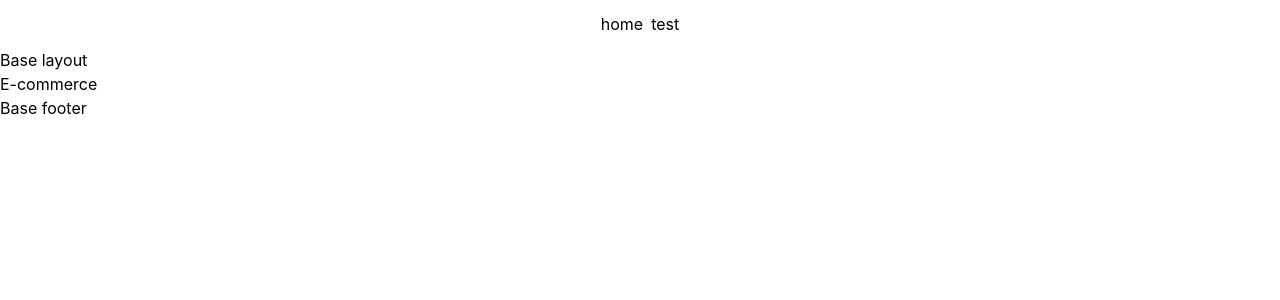
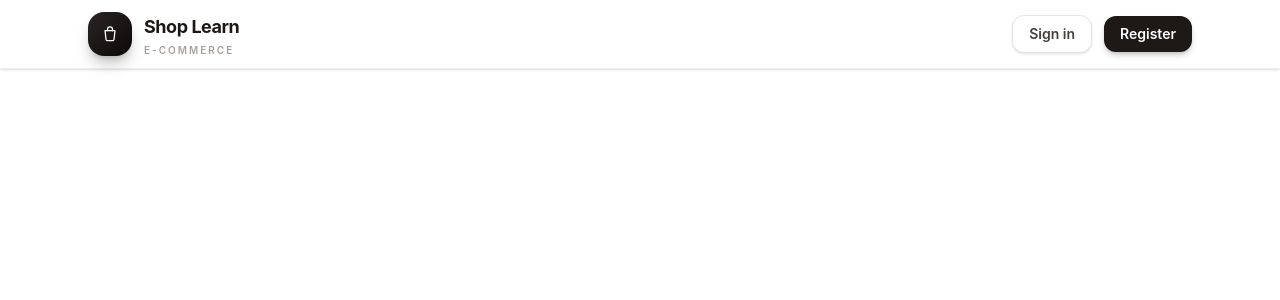
Before and after one commit to ITkah/nuxt-learn, a Nuxt app: page / in a window 1280 px wide. Shown: the top 300 px of the page. Built offline with nearby package versions, Linux system fonts and the light colour scheme.

Commit message:
Add base header and static auth UI components.
Introduce the app shell with a styled header and reusable markup-only form components for the upcoming auth flow.

```diff
--- a/app/app.vue
+++ b/app/app.vue
@@ -1,10 +1,3 @@
 <template>
-  <div class="m-3 flex items-center justify-center gap-2">
-    <NuxtLink to="/">home</NuxtLink>
-    <NuxtLink to="/test">test</NuxtLink>
-  </div>
-
-  <NuxtLayout>
-    <NuxtPage />
-  </NuxtLayout>
+  <BaseHeader />
 </template>
--- a/app/assets/css/main.css
+++ b/app/assets/css/main.css
@@ -1 +1,2 @@
 @import 'tailwindcss';
+@source "../../**/*";
--- /dev/null
+++ b/app/components/auth/AuthCard.vue
@@ -0,0 +1,20 @@
+<script setup lang="ts">
+defineProps<{
+  title: string
+  subtitle?: string
+}>()
+</script>
+
+<template>
+  <div class="w-full max-w-md rounded-2xl border border-stone-200/80 bg-white p-8 shadow-xl shadow-stone-200/50">
+    <div class="mb-8 text-center">
+      <h1 class="text-2xl font-semibold tracking-tight text-stone-900">
+        {{ title }}
+      </h1>
+      <p v-if="subtitle" class="mt-2 text-sm text-stone-500">
+        {{ subtitle }}
+      </p>
+    </div>
+    <slot />
+  </div>
+</template>
--- /dev/null
+++ b/app/components/auth/LoginForm.vue
@@ -0,0 +1,25 @@
+<template>
+  <form class="flex flex-col gap-5">
+    <BaseInput
+      label="Email"
+      name="email"
+      type="email"
+      autocomplete="email"
+      placeholder="you@example.com"
+      required
+    />
+
+    <BaseInput
+      label="Password"
+      name="password"
+      type="password"
+      autocomplete="current-password"
+      placeholder="••••••••"
+      required
+    />
+
+    <BaseButton type="submit" class="w-full">
+      Sign in
+    </BaseButton>
+  </form>
+</template>
--- /dev/null
+++ b/app/components/auth/RegisterForm.vue
@@ -0,0 +1,33 @@
+<template>
+  <form class="flex flex-col gap-5">
+    <BaseInput
+      label="Full name"
+      name="name"
+      autocomplete="name"
+      placeholder="Jane Doe"
+      required
+    />
+
+    <BaseInput
+      label="Email"
+      name="email"
+      type="email"
+      autocomplete="email"
+      placeholder="you@example.com"
+      required
+    />
+
+    <BaseInput
+      label="Password"
+      name="password"
+      type="password"
+      autocomplete="new-password"
+      placeholder="••••••••"
+      required
+    />
+
+    <BaseButton type="submit" class="w-full">
+      Create account
+    </BaseButton>
+  </form>
+</template>
--- /dev/null
+++ b/app/components/layout/BaseHeader.vue
@@ -0,0 +1,46 @@
+<template>
+  <header class="sticky top-0 z-50 border-b border-stone-200/70 bg-white/90 shadow-sm backdrop-blur-xl">
+    <div class="mx-auto flex h-[4.25rem] max-w-6xl items-center justify-between gap-4 px-4 sm:px-6">
+      <NuxtLink
+        to="/"
+        class="flex items-center gap-3 transition-opacity hover:opacity-90"
+      >
+        <span class="flex size-11 items-center justify-center rounded-2xl bg-gradient-to-br from-stone-800 to-stone-950 text-white shadow-lg shadow-stone-900/25">
+          <svg
+            xmlns="http://www.w3.org/2000/svg"
+            viewBox="0 0 24 24"
+            fill="none"
+            class="size-5"
+            aria-hidden="true"
+          >
+            <path
+              d="M6 8h12l-1.2 10.5a1.5 1.5 0 0 1-1.49 1.33H8.69a1.5 1.5 0 0 1-1.49-1.33L6 8Z"
+              stroke="currentColor"
+              stroke-width="1.5"
+              stroke-linejoin="round"
+            />
+            <path
+              d="M9 8V6.5a3 3 0 1 1 6 0V8"
+              stroke="currentColor"
+              stroke-width="1.5"
+              stroke-linecap="round"
+            />
+          </svg>
+        </span>
+        <span class="flex flex-col leading-none">
+          <span class="text-base font-bold tracking-tight text-stone-900 sm:text-lg">Shop Learn</span>
+          <span class="mt-1 text-[10px] font-semibold uppercase tracking-[0.2em] text-stone-400">E-commerce</span>
+        </span>
+      </NuxtLink>
+
+      <div class="flex items-center gap-2.5 sm:gap-3">
+        <BaseButton to="/login" variant="outline" size="sm">
+          Sign in
+        </BaseButton>
+        <BaseButton to="/register" variant="primary" size="sm">
+          Register
+        </BaseButton>
+      </div>
+    </div>
+  </header>
+</template>
--- /dev/null
+++ b/app/components/ui/BaseButton.vue
@@ -0,0 +1,41 @@
+<script setup lang="ts">
+defineProps<{
+  to?: string
+  type?: 'button' | 'submit' | 'reset'
+  variant?: 'primary' | 'outline' | 'ghost'
+  size?: 'sm' | 'md'
+}>()
+</script>
+
+<template>
+  <NuxtLink
+    v-if="to"
+    :to="to"
+    class="inline-flex items-center justify-center gap-2 rounded-xl font-semibold transition-all duration-200 focus:outline-none focus-visible:ring-2 focus-visible:ring-stone-400 focus-visible:ring-offset-2 active:scale-[0.98]"
+    :class="[
+      size === 'sm' ? 'px-4 py-2 text-sm' : 'px-5 py-2.5 text-sm',
+      variant === 'outline'
+        ? 'border border-stone-200 bg-white text-stone-700 shadow-sm hover:border-stone-300 hover:bg-stone-50 hover:text-stone-900'
+        : variant === 'ghost'
+          ? 'text-stone-600 hover:bg-stone-100 hover:text-stone-900'
+          : 'bg-stone-900 text-white shadow-md shadow-stone-900/20 hover:bg-stone-800 hover:shadow-lg hover:shadow-stone-900/25',
+    ]"
+  >
+    <slot />
+  </NuxtLink>
+  <button
+    v-else
+    :type="type ?? 'button'"
+    class="inline-flex items-center justify-center gap-2 rounded-xl font-semibold transition-all duration-200 focus:outline-none focus-visible:ring-2 focus-visible:ring-stone-400 focus-visible:ring-offset-2 active:scale-[0.98]"
+    :class="[
+      size === 'sm' ? 'px-4 py-2 text-sm' : 'px-5 py-2.5 text-sm',
+      variant === 'outline'
+        ? 'border border-stone-200 bg-white text-stone-700 shadow-sm hover:border-stone-300 hover:bg-stone-50 hover:text-stone-900'
+        : variant === 'ghost'
+          ? 'text-stone-600 hover:bg-stone-100 hover:text-stone-900'
+          : 'bg-stone-900 text-white shadow-md shadow-stone-900/20 hover:bg-stone-800 hover:shadow-lg hover:shadow-stone-900/25',
+    ]"
+  >
+    <slot />
+  </button>
+</template>
--- a/app/components/ui/BaseInput.vue
+++ b/app/components/ui/BaseInput.vue
@@ -1,11 +1,31 @@
 <script setup lang="ts">
-
+defineProps<{
+  label: string
+  name: string
+  type?: string
+  autocomplete?: string
+  placeholder?: string
+  required?: boolean
+}>()
 </script>
 
 <template>
-  <input>
+  <div class="flex flex-col gap-1.5">
+    <label
+      :for="name"
+      class="text-sm font-medium text-stone-700"
+    >
+      {{ label }}
+      <span v-if="required" class="text-rose-500">*</span>
+    </label>
+    <input
+      :id="name"
+      :name="name"
+      :type="type ?? 'text'"
+      :autocomplete="autocomplete"
+      :placeholder="placeholder"
+      :required="required"
+      class="w-full rounded-lg border border-stone-200 bg-white px-3.5 py-2.5 text-sm text-stone-900 shadow-sm transition placeholder:text-stone-400 focus:border-stone-400 focus:outline-none focus:ring-2 focus:ring-stone-100"
+    >
+  </div>
 </template>
-
-<style scoped>
-
-</style>
--- a/app/layouts/default.vue
+++ /dev/null
@@ -1,5 +0,0 @@
-<template>
-  <header>Base layout</header>
-  <slot />
-  <footer>Base footer</footer>
-</template>
--- a/app/pages/index.vue
+++ /dev/null
@@ -1,11 +0,0 @@
-<script setup lang="ts">
-
-</script>
-
-<template>
-  <h1>E-commerce</h1>
-</template>
-
-<style scoped>
-
-</style>
--- a/app/pages/test.vue
+++ /dev/null
@@ -1,11 +0,0 @@
-<script setup lang="ts">
-
-</script>
-
-<template>
-<h1>Test</h1>
-</template>
-
-<style scoped>
-
-</style>
--- a/nuxt.config.ts
+++ b/nuxt.config.ts
@@ -22,6 +22,12 @@ export default defineNuxtConfig({
     '@pinia/nuxt',
     '@vueuse/nuxt',
     '@nuxtjs/seo',
+  ],
+  components: [
+    {
+      path: '~/components',
+      pathPrefix: false,
+    },
   ],
   i18n: {
     defaultLocale: 'en',
```
